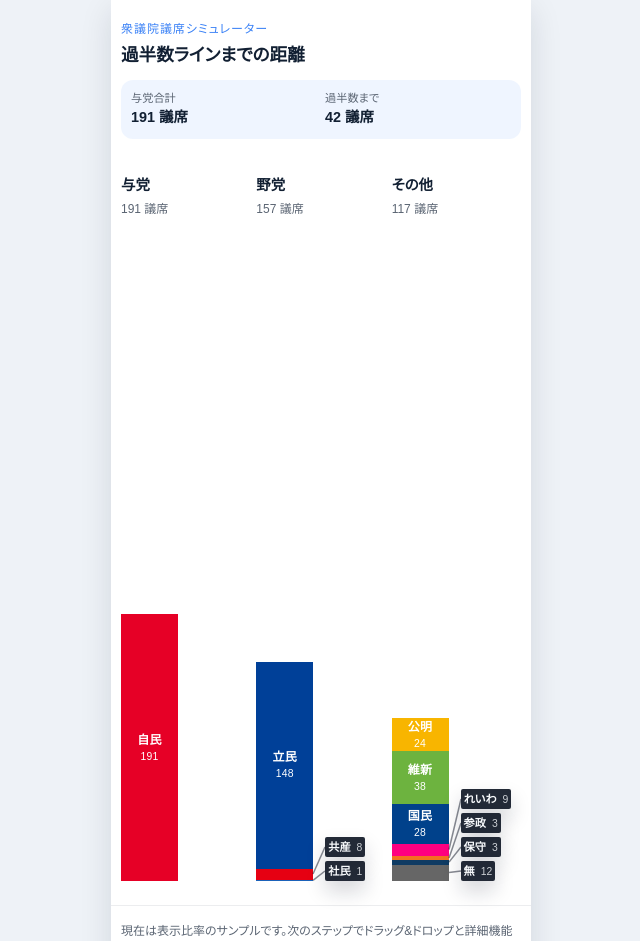
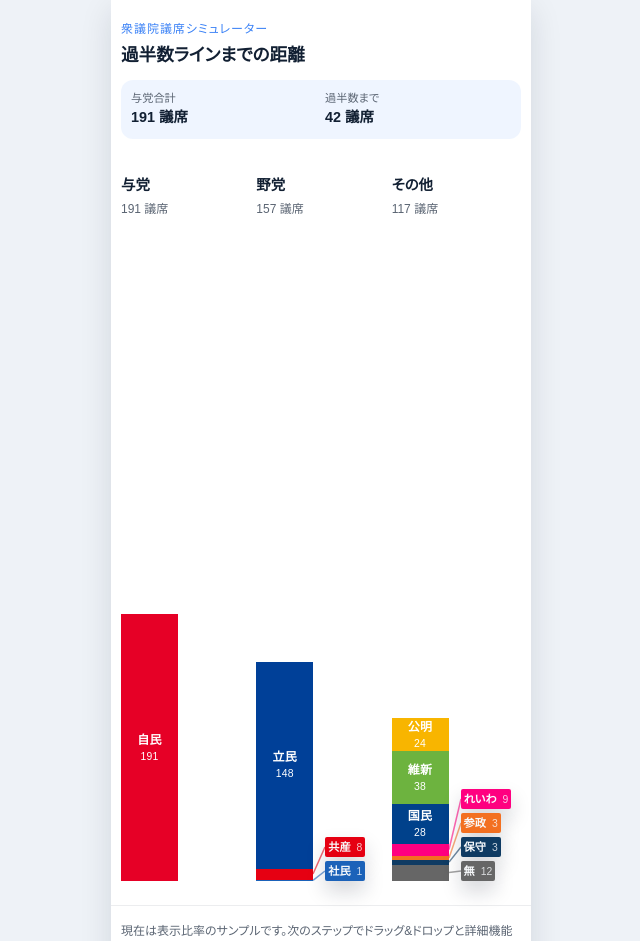
Before and after one commit to Arahabica/shuhan, a React (Vite) app: page / in a window 1280 px wide. Shown: the top 941 px of the page, without its empty margins (319-959 px from the left). Built offline with nearby package versions, Linux system fonts and the light colour scheme.

Commit message:
ツールチップの色

```diff
--- a/src/App.tsx
+++ b/src/App.tsx
@@ -207,8 +207,9 @@
                               y1={segment.centerFromTop}
                               x2="12"
                               y2={tooltipCenter}
-                              stroke="rgba(17, 24, 39, 0.5)"
+                              stroke={segment.party.color}
                               strokeWidth="1.5"
+                              strokeOpacity="0.6"
                             />
                           )
                         })}
@@ -225,6 +226,7 @@
                             key={`${group.id}-${segment.party.id}-tooltip`}
                             style={{
                               top: `${segment.tooltipTop}px`,
+                              backgroundColor: segment.party.color,
                             } as CSSProperties}
                           >
                             <span className="tooltip__name">{segment.party.shortName}</span>
```
